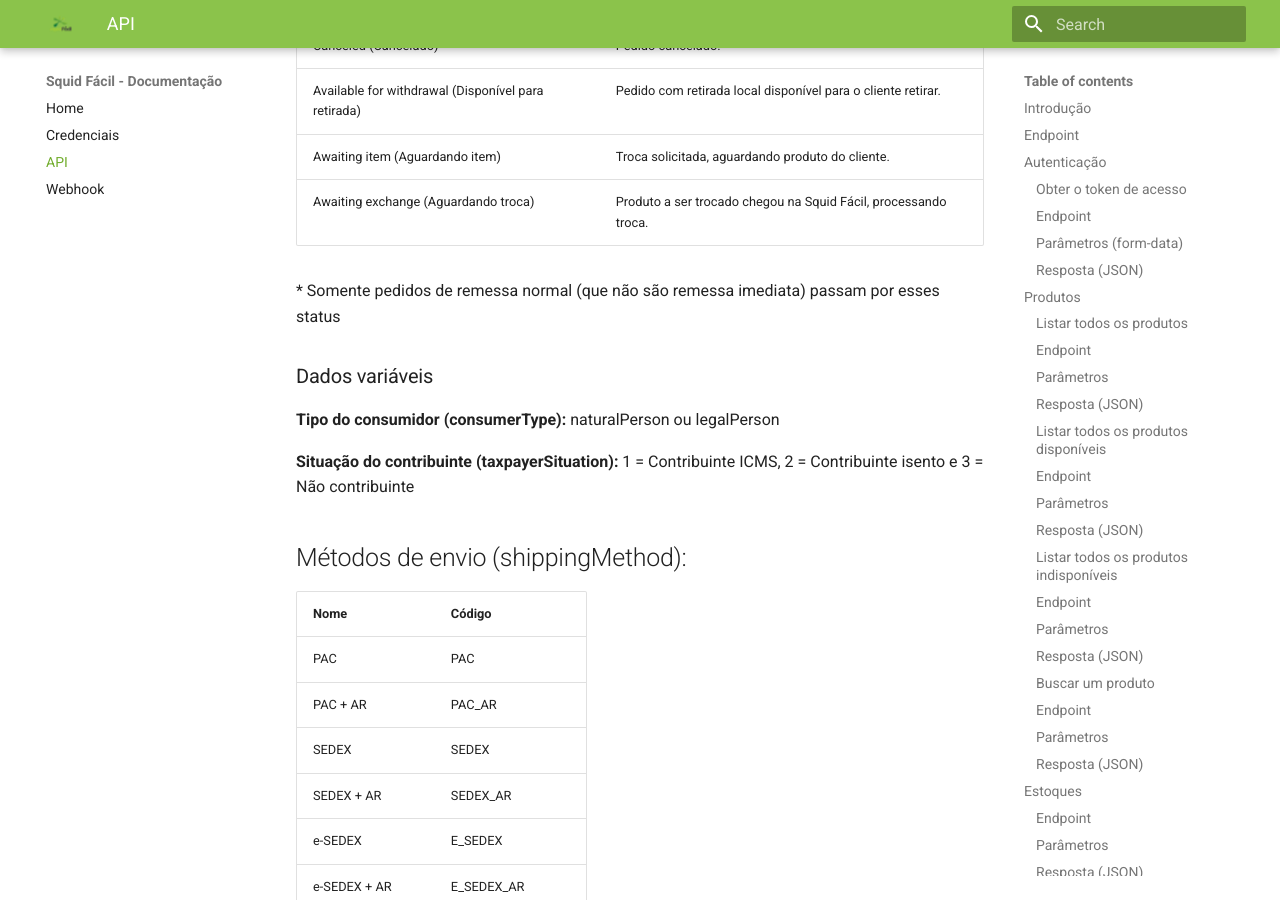
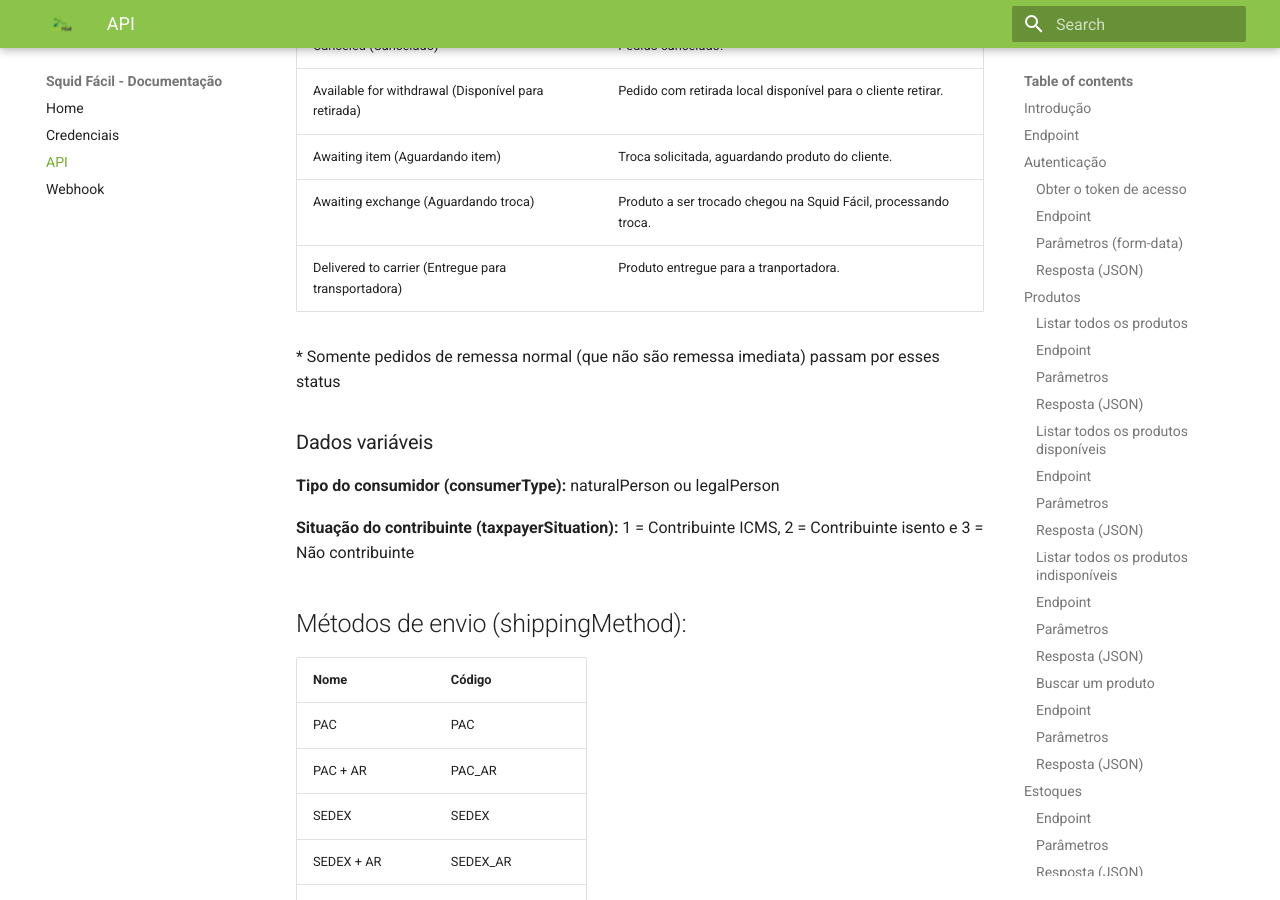
Before and after one commit to Jciel/docs, an MkDocs documentation site: the page built from docs/api.md, in a window 1280 px wide and 900 px high, scrolled down 19528 px. Built offline with MkDocs 1.6.1 and Material for MkDocs 9.7.7, drawn with Linux system fonts in a browser that asks for light colours; old or Windows-style settings are respelled for this version of MkDocs.

Commit message:
Adicionado novo status de pedido na tabela de status

```diff
--- a/docs/api.md
+++ b/docs/api.md
@@ -931,6 +931,7 @@ POST https://app.squidfacil.com.br/api/orders
 | Available for withdrawal (Disponível para retirada)       | Pedido com retirada local disponível para o cliente retirar.    |
 | Awaiting item (Aguardando item)                           | Troca solicitada, aguardando produto do cliente.                |
 | Awaiting exchange (Aguardando troca)                      | Produto a ser trocado chegou na Squid Fácil, processando troca. |
+| Delivered to carrier (Entregue para transportadora)       | Produto entregue para a tranportadora.                          |
 
 \* Somente pedidos de remessa normal (que não são remessa imediata) passam por esses status
 
```
